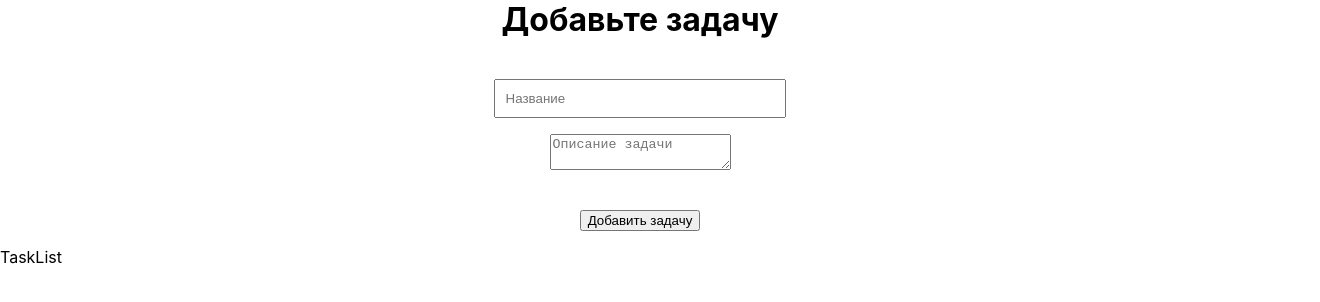
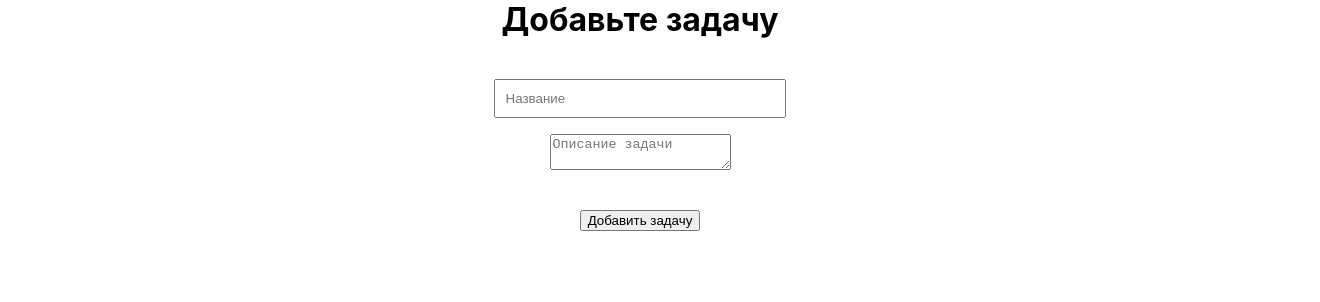
Before and after one commit to lighterboiii/adaptive-todo-list, a React (Create React App) app: page / in a window 1280 px wide. Shown: the top 302 px of the page, 1320 px wide, since content can reach past the window. Built offline with nearby package versions, Linux system fonts and the light colour scheme.

Commit message:
feat: добавить структуру

```diff
--- a/package.json
+++ b/package.json
@@ -16,6 +16,7 @@
     "react-redux": "^9.1.0",
     "react-scripts": "5.0.1",
     "typescript": "^4.9.5",
+    "uuidv4": "^6.2.13",
     "web-vitals": "^2.1.4"
   },
   "scripts": {
--- a/src/components/AddTask/AddTask.tsx
+++ b/src/components/AddTask/AddTask.tsx
@@ -1,10 +1,15 @@
 /* eslint-disable @typescript-eslint/no-unused-vars */
 import React, { FC, useState } from "react";
 import style from './AddTask.module.css';
+import { useDispatch } from "react-redux";
+import { addTask } from "../../services/todoSlice";
+import { v4 as uuid } from 'uuid';
 
 const AddTask: FC = () => {
   const [inputValue, setInputValue] = useState('');
   const [description, setDescription] = useState('');
+
+  const dispatch = useDispatch();
 
   const handleChange = (e: React.ChangeEvent<HTMLInputElement | HTMLTextAreaElement>, inputName: string) => {
     const value = e.target.value;
@@ -20,8 +25,21 @@ const AddTask: FC = () => {
     }
   };
 
+  const handleSubmit = (e: React.FormEvent<HTMLFormElement>) => {
+    e.preventDefault();
+    const task = {
+      id: Number(uuid()),
+      name: inputValue,
+      description: description,
+      completed: false,
+    };
+    dispatch(addTask(task));
+    setInputValue('');
+    setDescription('');
+  }
+
   return (
-    <form className={style.form} onSubmit={() => { }}>
+    <form className={style.form} onSubmit={(e) => handleSubmit(e)}>
       <fieldset className={style.form__set}>
         <input
         type="text"
@@ -35,7 +53,7 @@ const AddTask: FC = () => {
         name="description"
         id="description"
         value={description}
-        onChange={(e) => handleChange(e, 'desciption')}
+        onChange={(e) => handleChange(e, 'description')}
         placeholder="Описание задачи"
         >
         </textarea>
--- a/src/components/App/App.tsx
+++ b/src/components/App/App.tsx
@@ -10,7 +10,7 @@ function App() {
     <div className={style.app}>
       <h1 className={style.app__title}>Добавьте задачу</h1>
       <AddTask />
-      <TaskList />
+      <TaskList tasks={tasks} />
     </div>
   );
 }
--- /dev/null
+++ b/src/components/Task/Task.tsx
@@ -0,0 +1,25 @@
+import { FC } from "react";
+import style from './Task.module.css';
+import { toggleTaskCompletion } from "../../services/todoSlice";
+import { ITask } from "../../utils/types";
+
+interface ITaskProps {
+  task: ITask;
+}
+
+const Task: FC<ITaskProps> = ({ task }) => {
+  return (
+    <li key={task.id} className={style.list__element}>
+      <input
+        type="checkbox"
+        checked={task.completed}
+        onChange={() => { toggleTaskCompletion(task.id) }}
+        className={style.list__checkbox}
+      />
+      <p className={style.list__name}>{task.name}</p>
+      <p className={style.list__description}>{task.description}</p>
+    </li>
+  )
+};
+
+export default Task;
--- a/src/components/TaskList/TaskList.module.css
+++ b/src/components/TaskList/TaskList.module.css
@@ -0,0 +1,22 @@
+.list {
+  margin: 0 auto;
+  padding: 20px;
+  display: grid;
+  grid-template-columns: repeat(5, minmax(200px, 1fr));
+  list-style: none;
+  width: 100%;
+  gap: 10px;
+}
+
+.list__element {
+  margin: 0;
+  padding: 12px;
+  border: 1px black solid;
+  border-radius: 12px;
+  height: 380px;
+  flex-direction: row;
+  flex-wrap: wrap;
+  justify-content: flex-start;
+  align-items: center;
+  box-sizing: border-box;
+}
--- a/src/components/TaskList/TaskList.tsx
+++ b/src/components/TaskList/TaskList.tsx
@@ -1,12 +1,21 @@
 import { FC } from "react";
 import style from './TaskList.module.css';
+import { ITask } from "../../utils/types";
+import { toggleTaskCompletion } from "../../services/todoSlice";
+import Task from "../Task/Task";
 
-const TaskList: FC = () => {
+interface ITaskList {
+  tasks: ITask[]
+}
+
+const TaskList: FC<ITaskList> = ({ tasks }) => {
 
   return (
-    <div className={style.list}>
-      <p>TaskList</p>
-    </div>
+    <ul className={style.list}>
+      {tasks.map(task => (
+        <Task task={task} />
+      ))}
+    </ul>
   )
 };
 
--- a/src/index.css
+++ b/src/index.css
@@ -5,6 +5,7 @@ body {
     sans-serif;
   -webkit-font-smoothing: antialiased;
   -moz-osx-font-smoothing: grayscale;
+  box-sizing: border-box;
 }
 
 code {
--- a/src/services/todoSlice.ts
+++ b/src/services/todoSlice.ts
@@ -1,11 +1,5 @@
 import { createSlice, PayloadAction } from '@reduxjs/toolkit';
-
-interface ITask {
-  id: number;
-  name: string;
-  description: string;
-  completed: boolean;
-}
+import { ITask } from '../utils/types';
 
 const initialState: ITask[] = [];
 
@@ -16,7 +10,6 @@ const todoSlice = createSlice({
     addTask: (state, action: PayloadAction<ITask>) => {
       state.push({
         ...action.payload,
-        id: state.length + 1,
       })
     },
     deleteTask: (state, action: PayloadAction<number>) => {
--- /dev/null
+++ b/src/utils/types.ts
@@ -0,0 +1,6 @@
+export interface ITask {
+  id: number;
+  name: string;
+  description: string;
+  completed: boolean;
+}
```
Also changed, not shown: src/components/Task/Task.module.css (added), 1 other file (tests, documents, lock files or other folders).
